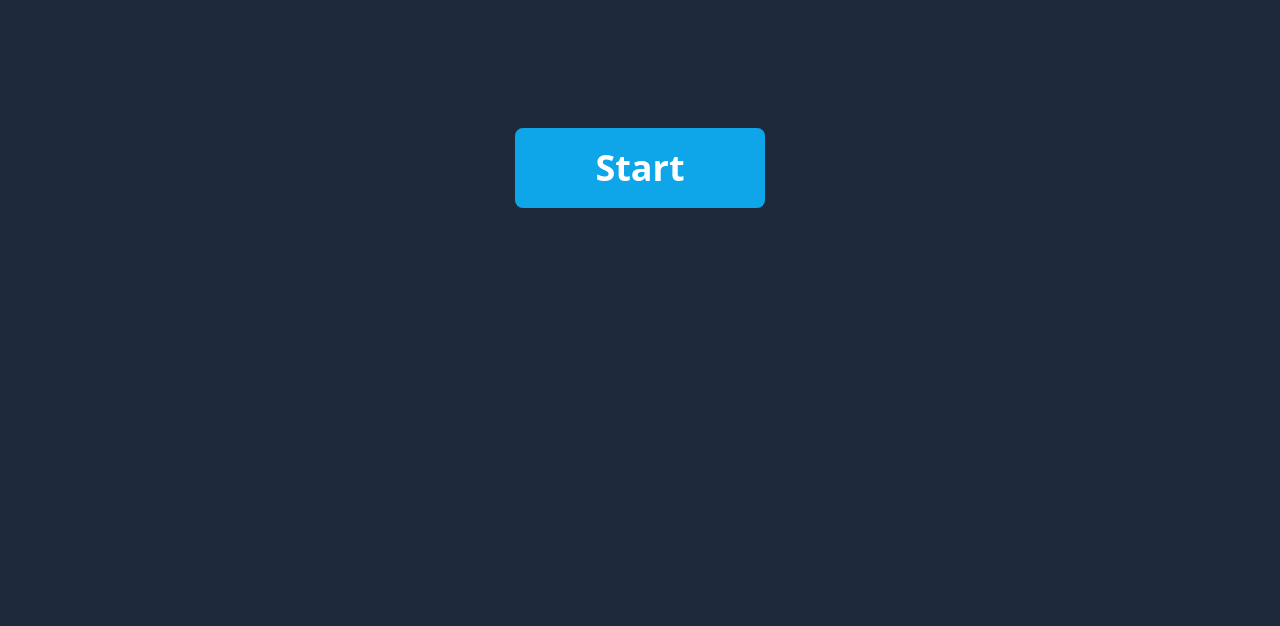
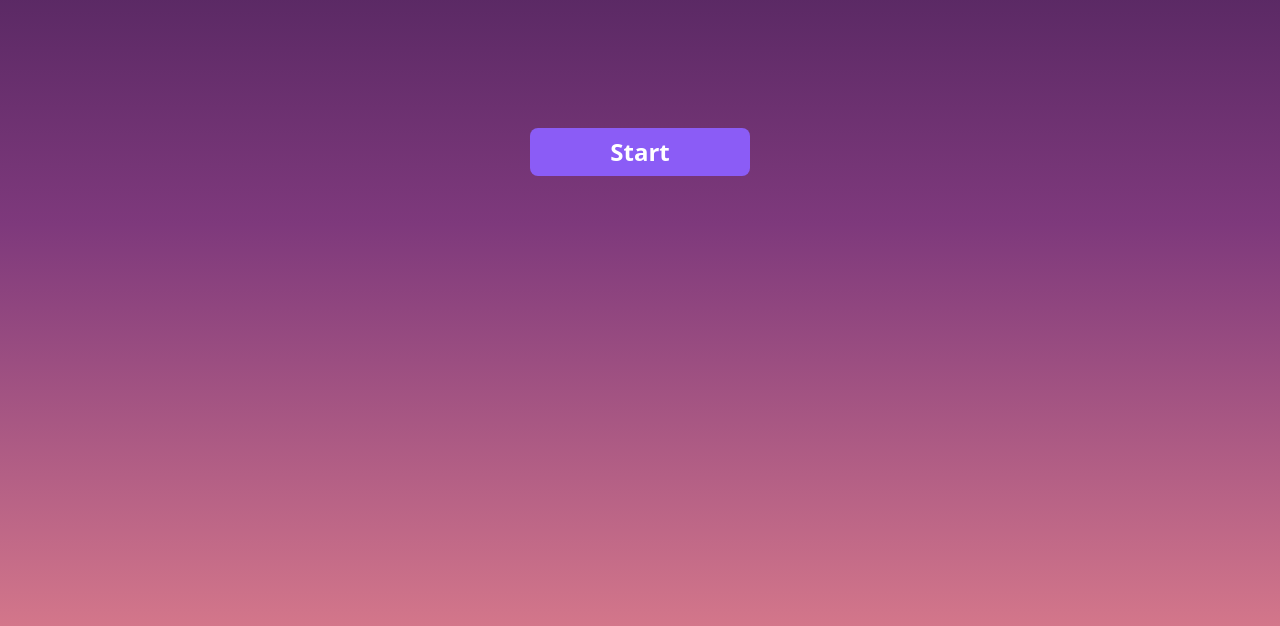
Before and after one commit to naimur-reza/word-game, a plain HTML site: page index.html in a window 1280 px wide. Shown: the part 196-822 px from the top of the page. Before the commit the page ends 800 px from the top, so only its background shows below. Drawn offline with nearby package versions, Linux system fonts and the light colour scheme.

Commit message:
bg changed

```diff
--- a/index.html
+++ b/index.html
@@ -6,14 +6,20 @@
     <meta name="viewport" content="width=device-width, initial-scale=1.0">
     <title>Mind Game</title>
     <script src="https://cdn.tailwindcss.com"></script>
+    <style>
+        body {
+  background: linear-gradient(0deg, rgba(215,121,139,1) 0%, rgba(126,57,124,1) 50%, rgba(61,28,81,1) 100%);
+  height: 100vh;
+}
+    </style>
 </head>
-<body class="bg-slate-800">
+<body >
     <header id="header">
         <h1 class="font-semibold text-4xl lg:text-6xl text-center my-10"><span class="text-white animate-pulse">Welcome</span> To You</h1>
 
         <h1 class="font-semibold text-3xl lg:text-4xl text-teal-400 text-center my-10 animate-bounce">Remember the <span class="text-pink-500 ">word</span></h1>
 
-        <button id="start" class="block text-4xl mx-auto py-5 transition-all hover:bg-sky-600 px-20 text-white font-semibold rounded-lg bg-sky-500 mt-36">Start</button>
+        <button id="start" class="block text-2xl mx-auto py-2 transition-all hover:bg-sky-600 px-20 text-white font-semibold rounded-lg bg-violet-500 mt-36">Start</button>
     </header>
 <main>
     <h1 class="text-4xl text-center text-white mt-10" id="first"></h1>
```
